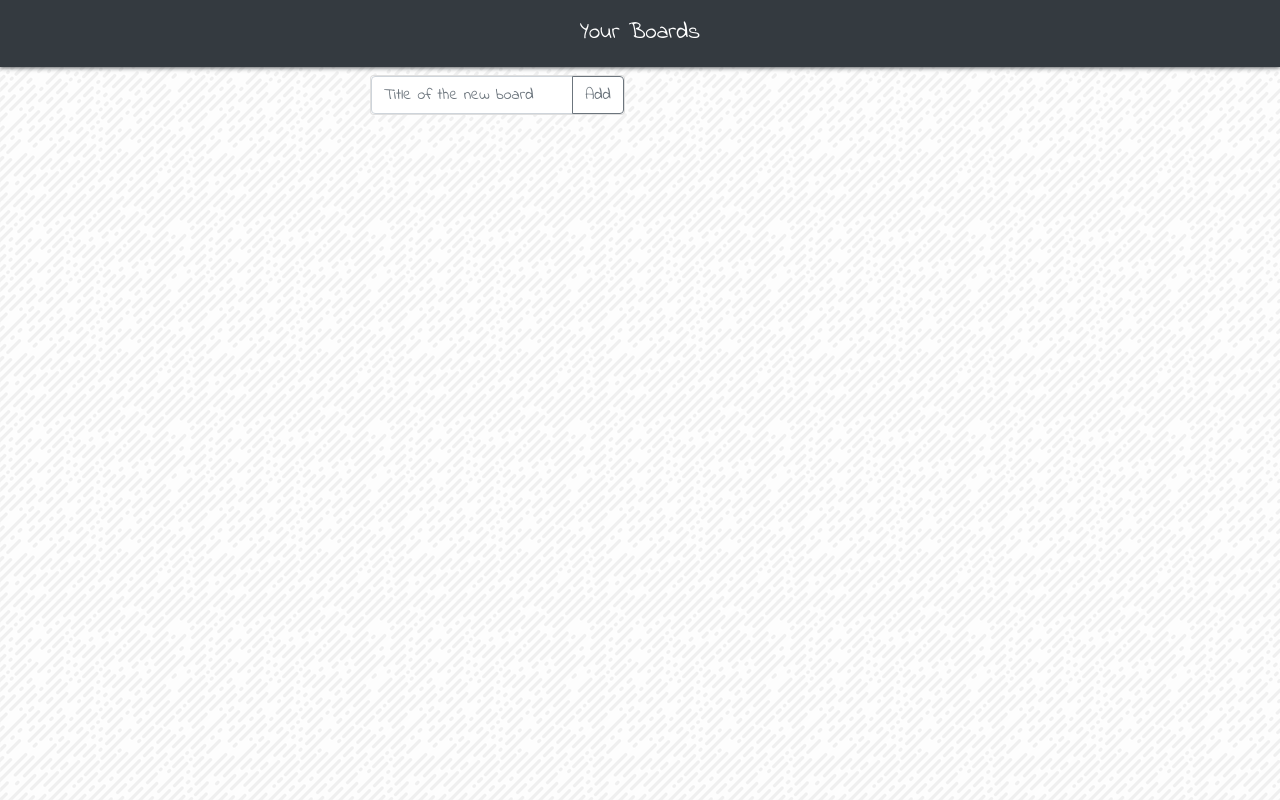
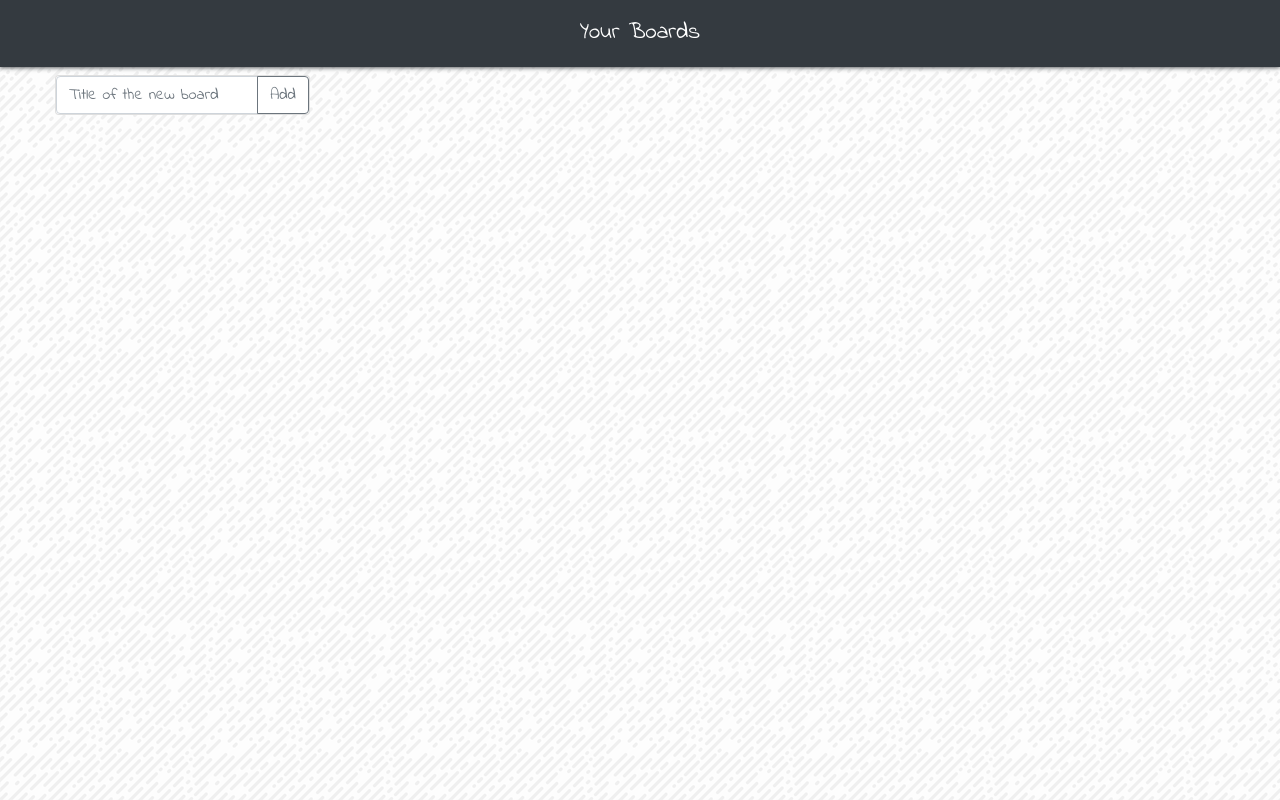
Before and after one commit to WilixLead/learn.todo, an Angular app in the folder client/Angular/: page / in a window 1280 px wide. Built offline with nearby package versions, Linux system fonts and the light colour scheme.

Commit message:
мелкое изменение

```diff
--- a/client/Angular/src/app/app.component.html
+++ b/client/Angular/src/app/app.component.html
@@ -12,11 +12,9 @@
 </nav>
 <div class="container">
     <div class="row">
-        <div class="col-3">
         <board class="row">
 
         </board>
-    </div>
         <!--Add Board input and button-->
         <div class="col-3">
             <div class="card">
```
